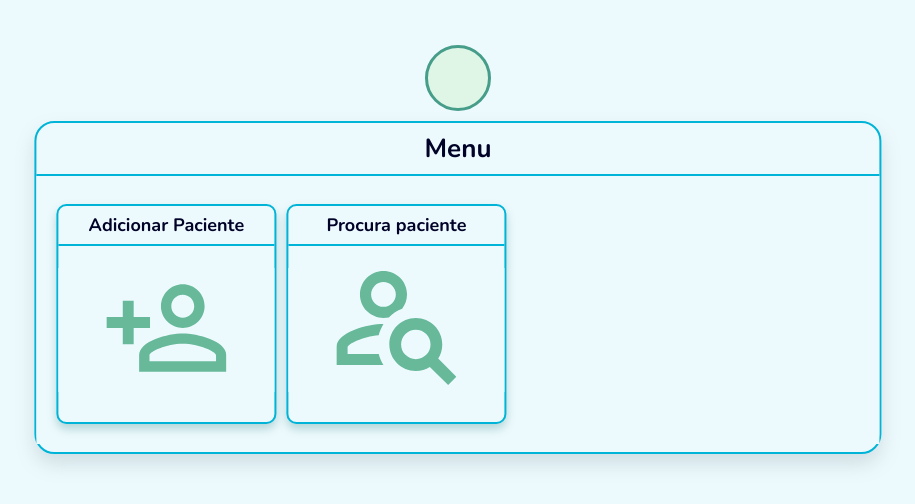
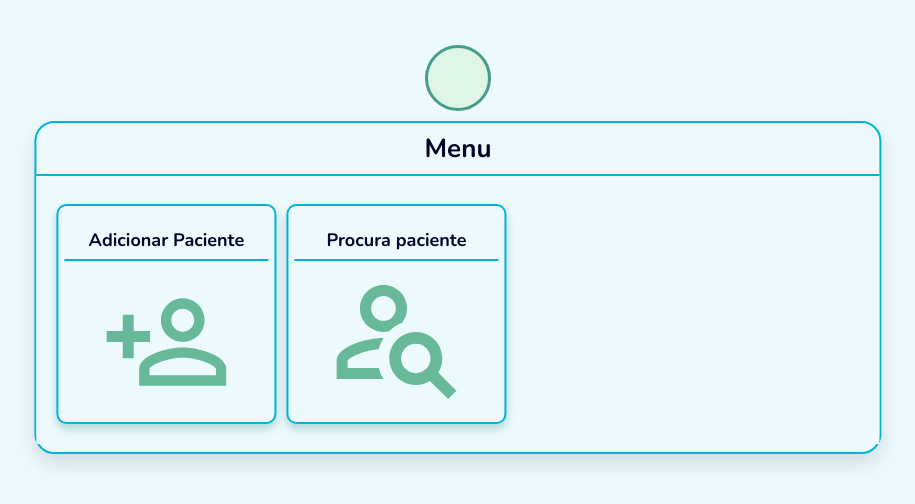
Before and after one commit to lincoln1809/carein-frontend, a React (Create React App) app: page /menu in a window 1280 px wide. Shown: the top 504 px of the page, without its empty margins (182-1097 px from the left). Built offline with nearby package versions, Linux system fonts and the light colour scheme.

Commit message:
arrumei os botões

```diff
--- a/src/components/BigButton/BigButton.css
+++ b/src/components/BigButton/BigButton.css
@@ -7,6 +7,7 @@
   box-shadow: 0px 5px 10px rgba(3, 102, 102, 0.25);
   border-radius: 10px;
   text-decoration: none !important;
+  cursor: pointer;
 }
 .BigButtonTitle {
   font-family: Nunito;
--- a/src/components/BigButton/BigButton.jsx
+++ b/src/components/BigButton/BigButton.jsx
@@ -6,12 +6,12 @@ import { Link } from "react-router-dom";
 export default function BigButton(props) {
   return (
     <Link to={props.link}>
-      <div className="BigButtonCard">
+      <button className="BigButtonCard">
         <div className="BigButtonTitle">{props.titulo}</div>
         <div className="BigButtonContent">
           <div classname="BigButtonIcon">{props.children}</div>
         </div>
-      </div>
+      </button>
     </Link>
   );
 }
--- a/src/components/Button/Button.jsx
+++ b/src/components/Button/Button.jsx
@@ -1,6 +1,11 @@
 import "./Button.css";
 import React from "react";
+import { Link } from "react-router-dom";
 
 export default function Button(props) {
-  return <input className="Button" type="submit" value={props.buttonName} />;
+  return (
+    <Link to={props.link}>
+      <input className="Button" type="submit" value={props.buttonName} />
+    </Link>
+  );
 }
--- a/src/views/Login.jsx
+++ b/src/views/Login.jsx
@@ -55,7 +55,7 @@ export default function Login() {
               helpText=""
               type="password"
             />
-            <Button buttonName="Entrar" />
+            <Button buttonName="Entrar" link="/adicionarPaciente" />
           </Column>
         </Row>
       </Card>
--- a/src/views/Menu.jsx
+++ b/src/views/Menu.jsx
@@ -15,7 +15,7 @@ export default function Login() {
       <HeadIcon />
       <Card titulo="Menu" onclick>
         <Row width="50%">
-          <BigButton link="adicionarPaciente" titulo="Adicionar Paciente">
+          <BigButton link="/adicionarPaciente" titulo="Adicionar Paciente">
             <svg
               class="rectangle"
               width="120px"
```
Also changed, not shown: src/views/App.jsx (+9 -9 lines).
